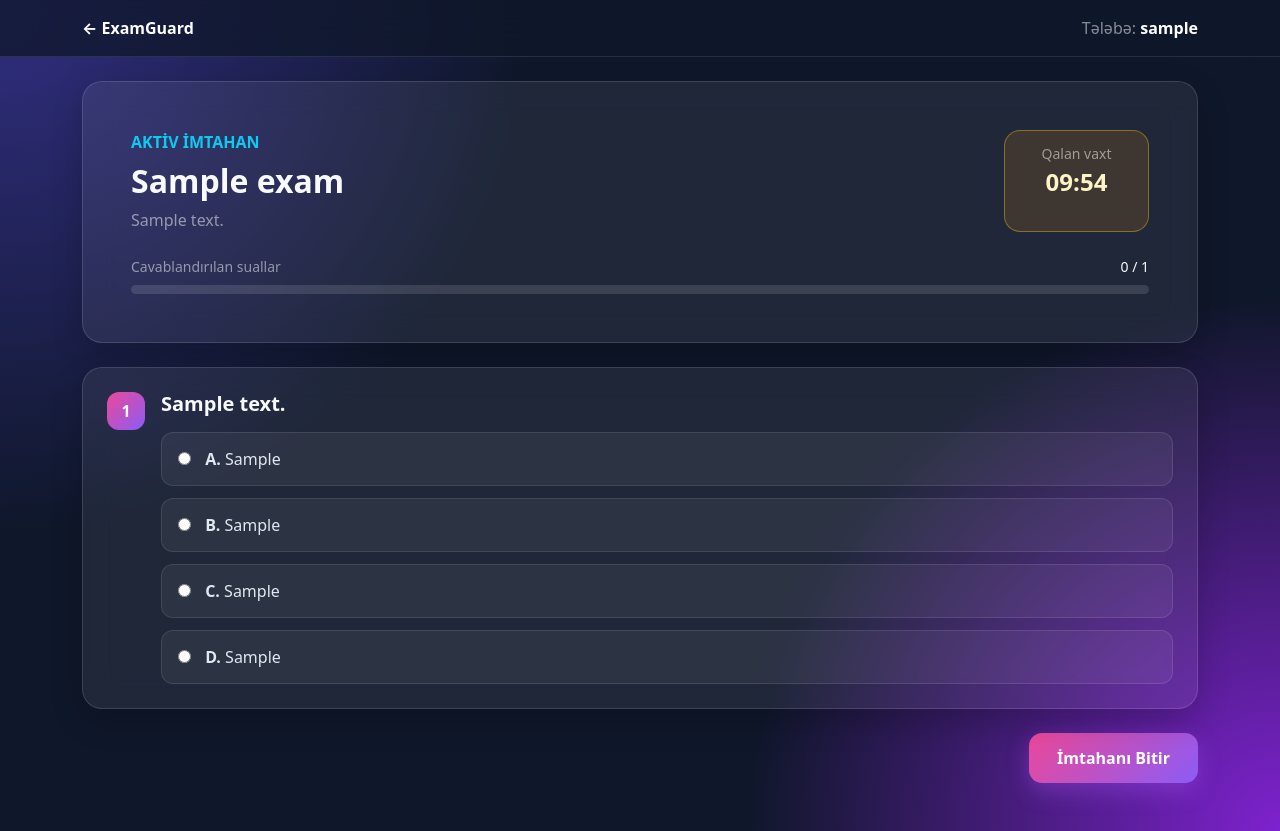
After one commit to azizrzayev/ExamGuard, a Django app: page /student/exam/1/ in a window 1280 px wide. The commit adds this page. Run offline with Django 5.2, Linux system fonts and the light colour scheme; a user stored in the database is signed in; tables that the repository leaves empty hold one stand-in row (values such as "Sample post").

Commit message:
Add PDF exam importG dd and student exam interface
git push origin main#

```diff
--- a/core/views.py
+++ b/core/views.py
@@ -1,9 +1,12 @@
 from core.models import Group
 from django.shortcuts import render, redirect, get_object_or_404
 from django.contrib.auth.decorators import login_required
-from core.forms import GroupForm
+from core.forms import GroupForm, ExamForm, PDFUploadForm
 from core.models.exam import Exam
-from core.forms import GroupForm, ExamForm
+from pypdf import PdfReader
+from core.services.pdf_import import parse_test_questions
+from core.models.question import Question
+from django.db import transaction
 @login_required
 def dashboard_view(request):
     if request.user.is_teacher():
@@ -16,18 +19,47 @@ def teacher_dashboard(request):
 
     if request.method == 'POST':
         form = ExamForm(request.POST, teacher=request.user)
-        if form.is_valid():
-            exam = form.save(commit=False)
-            exam.created_by = request.user
-            exam.save()
-            form.save_m2m()
-            return redirect('teacher_dashboard')
+        pdf_form = PDFUploadForm(request.POST, request.FILES)
+        if form.is_valid() and pdf_form.is_valid():
+            try:
+                reader = PdfReader(pdf_form.cleaned_data['pdf_file'])
+                full_text = "\n".join(page.extract_text() or "" for page in reader.pages)
+                questions, errors = parse_test_questions(full_text)
+            except Exception:
+                pdf_form.add_error('pdf_file', 'PDF faylını oxumaq olmadı.')
+            else:
+                if not full_text.strip():
+                    pdf_form.add_error(
+                        'pdf_file',
+                        'PDF-də düzgün formatlı suallar tapılmadı.'
+                    )
+                elif errors:
+                    for error in errors:
+                        pdf_form.add_error('pdf_file', error)
+                elif not questions:
+                    pdf_form.add_error(
+                        'pdf_file',
+                        "PDF-də düzgün formatlı suallar tapılmadı."
+                    )
+                else:
+                    with transaction.atomic():
+                        exam = form.save(commit=False)
+                        exam.created_by = request.user
+                        exam.save()
+                        form.save_m2m()
+
+                        Question.objects.bulk_create([
+                            Question(exam=exam, created_by=request.user, **q)
+                            for q in questions
+                    ])
+                    return redirect('teacher_dashboard')
     else:
         form = ExamForm(teacher=request.user)
-
+        pdf_form = PDFUploadForm()
     exams = Exam.objects.filter(created_by=request.user)
     return render(request, 'teacher_dashboard.html', {
         'exam_form': form,
+        'pdf_form': pdf_form,
         'exams': exams,
     })
 @login_required
@@ -77,3 +109,72 @@ def add_question_view(request, exam_id):
         return redirect('student_dashboard')
     exam = get_object_or_404(Exam, id=exam_id, created_by=request.user)
     return redirect('teacher_dashboard')
+
+@login_required
+def upload_exam_pdf(request, exam_id):
+    if not request.user.is_teacher():
+        return redirect("student_dashboard")
+    exam = get_object_or_404(
+        Exam,
+        id=exam_id,
+        created_by=request.user,
+    )
+    form = PDFUploadForm()
+    if request.method == "POST":
+        form = PDFUploadForm(request.POST, request.FILES)
+        if form.is_valid():
+            try:
+                reader = PdfReader(form.cleaned_data["pdf_file"])
+                full_text = "\n".join(
+                    page.extract_text() or ""
+                    for page in reader.pages
+                )
+            except Exception:
+                form.add_error("pdf_file", "PDF faylını oxumaq mümkün olmadı.")
+            else:
+                if not full_text.strip():
+                    form.add_error(
+                        "pdf_file",
+                        "PDF-dən mətn çıxmadı. Skan edilmiş PDF dəstəklənmir.",
+                    )
+                else:
+                    questions, errors = parse_test_questions(full_text)
+                    can_confirm = bool(questions) and not errors
+
+                    if can_confirm:
+                        request.session[f"pdf_preview_{exam.id}"] = questions
+                    return render(
+                        request,
+                        "pdf_preview.html",
+                        {
+                            "exam": exam,
+                            "questions": questions,
+                            "errors": errors,
+                            "can_confirm": can_confirm,
+                        },
+                    )
+    return render(
+        request,
+        "pdf_upload.html",
+        {
+            "exam": exam,
+            "exam_form": form,
+        },
+    )
+@login_required
+def start_exam_view(request, exam_id):
+    if request.user.is_teacher():
+        return redirect('teacher_dashboard')
+
+    exam = get_object_or_404(
+        Exam,
+        id=exam_id,
+        groups__students=request.user,
+    )
+
+    questions = exam.questions.order_by('id')[:exam.questions_per_student]
+
+    return render(request, 'take_exam.html', {
+        'exam': exam,
+        'questions': questions,
+    })
--- a/examguard/urls.py
+++ b/examguard/urls.py
@@ -21,4 +21,7 @@ urlpatterns = [
     path('teacher/exam/delete/<int:exam_id>/', views.delete_exam_view, name='delete_exam'),
     path('teacher/exam/<int:exam_id>/add-question/', views.add_question_view, name='add_question'),
     path('teacher/groups/', views.teacher_groups, name='teacher_groups'),
+    path(
+    'teacher/exam/<int:exam_id>/upload-pdf/', views.upload_exam_pdf, name='upload_exam_pdf'),
+    path('student/exam/<int:exam_id>/', views.start_exam_view, name='start_exam'),
 ]
--- a/templates/student_dashboard.html
+++ b/templates/student_dashboard.html
@@ -129,7 +129,7 @@
                                                     </span>
                                                 </div>
                                             </div>
-                                            <a href="#" class="btn btn-glass-gradient w-100 py-2">İmtahana Başla</a>
+                                            <a href="{% url 'start_exam' exam.id %}" class="btn btn-glass-gradient w-100 py-2">İmtahana Başla</a>
                                         </div>
                                     </div>
                                 {% endfor %}
--- /dev/null
+++ b/templates/take_exam.html
@@ -0,0 +1,245 @@
+{% load static %}
+<!DOCTYPE html>
+<html lang="az">
+<head>
+    <meta charset="UTF-8">
+    <meta name="viewport" content="width=device-width, initial-scale=1.0">
+    <title>{{ exam.title }} — ExamGuard</title>
+
+    <link href="https://cdn.jsdelivr.net/npm/bootstrap@5.3.0/dist/css/bootstrap.min.css" rel="stylesheet">
+
+    <style>
+        body {
+            min-height: 100vh;
+            color: #f8fafc;
+            background:
+                radial-gradient(circle at top left, #312e81 0%, transparent 35%),
+                radial-gradient(circle at bottom right, #7e22ce 0%, transparent 35%),
+                #0f172a;
+        }
+
+        .topbar {
+            background: rgba(15, 23, 42, 0.75);
+            backdrop-filter: blur(18px);
+            border-bottom: 1px solid rgba(255, 255, 255, 0.1);
+        }
+
+        .glass-card {
+            background: rgba(255, 255, 255, 0.07);
+            border: 1px solid rgba(255, 255, 255, 0.13);
+            border-radius: 20px;
+            backdrop-filter: blur(16px);
+            box-shadow: 0 12px 32px rgba(0, 0, 0, 0.2);
+        }
+
+        .question-number {
+            width: 38px;
+            height: 38px;
+            display: inline-flex;
+            align-items: center;
+            justify-content: center;
+            border-radius: 12px;
+            font-weight: bold;
+            color: white;
+            background: linear-gradient(135deg, #ec4899, #8b5cf6);
+        }
+
+        .option {
+            display: block;
+            padding: 14px 16px;
+            margin-top: 12px;
+            cursor: pointer;
+            border-radius: 12px;
+            color: #e2e8f0;
+            background: rgba(255, 255, 255, 0.06);
+            border: 1px solid rgba(255, 255, 255, 0.1);
+            transition: 0.2s;
+        }
+
+        .option:hover {
+            transform: translateX(4px);
+            background: rgba(139, 92, 246, 0.2);
+            border-color: rgba(196, 181, 253, 0.6);
+        }
+
+        .option input {
+            margin-right: 10px;
+            accent-color: #a855f7;
+        }
+
+        .option:has(input:checked) {
+            color: white;
+            background: rgba(139, 92, 246, 0.32);
+            border-color: #c084fc;
+        }
+
+        .timer-box {
+            min-width: 145px;
+            text-align: center;
+            padding: 12px 18px;
+            border-radius: 16px;
+            color: #fef3c7;
+            background: rgba(245, 158, 11, 0.14);
+            border: 1px solid rgba(251, 191, 36, 0.4);
+        }
+
+        .progress {
+            height: 9px;
+            background: rgba(255, 255, 255, 0.12);
+        }
+
+        .progress-bar {
+            background: linear-gradient(90deg, #ec4899, #8b5cf6);
+        }
+
+        .finish-button {
+            border: 0;
+            color: white;
+            font-weight: 600;
+            border-radius: 13px;
+            padding: 13px 28px;
+            background: linear-gradient(135deg, #ec4899, #8b5cf6);
+            box-shadow: 0 8px 22px rgba(168, 85, 247, 0.35);
+        }
+
+        .finish-button:hover {
+            color: white;
+            transform: translateY(-2px);
+        }
+    </style>
+</head>
+
+<body>
+    <nav class="topbar py-3 mb-4">
+        <div class="container d-flex justify-content-between align-items-center">
+            <a href="{% url 'student_dashboard' %}"
+               class="text-white text-decoration-none fw-bold">
+                ← ExamGuard
+            </a>
+
+            <span class="text-white-50">
+                Tələbə: <strong class="text-white">{{ request.user.username }}</strong>
+            </span>
+        </div>
+    </nav>
+
+    <main class="container pb-5">
+        <section class="glass-card p-4 p-md-5 mb-4">
+            <div class="d-flex flex-column flex-md-row justify-content-between gap-4">
+                <div>
+                    <p class="text-info mb-2 fw-semibold">AKTİV İMTAHAN</p>
+                    <h1 class="h2 fw-bold">{{ exam.title }}</h1>
+                    <p class="text-white-50 mb-0">
+                        {{ exam.description|default:"İmtahan suallarını diqqətlə cavablandırın." }}
+                    </p>
+                </div>
+
+                <div class="timer-box">
+                    <small class="d-block text-white-50">Qalan vaxt</small>
+                    <strong id="timer" class="fs-4">--:--</strong>
+                </div>
+            </div>
+
+            <div class="mt-4">
+                <div class="d-flex justify-content-between small mb-2">
+                    <span class="text-white-50">Cavablandırılan suallar</span>
+                    <span id="progressText">0 / {{ questions|length }}</span>
+                </div>
+
+                <div class="progress rounded-pill">
+                    <div id="progressBar" class="progress-bar rounded-pill" style="width: 0%"></div>
+                </div>
+            </div>
+        </section>
+
+        <form id="examForm">
+            {% for question in questions %}
+                <section class="glass-card p-4 mb-4 question-card">
+                    <div class="d-flex gap-3 align-items-start">
+                        <span class="question-number">{{ forloop.counter }}</span>
+
+                        <div class="flex-grow-1">
+                            <h5 class="fw-semibold mb-3">{{ question.text }}</h5>
+
+                            <label class="option">
+                                <input type="radio" name="question_{{ question.id }}" value="A">
+                                <strong>A.</strong> {{ question.option_a }}
+                            </label>
+
+                            <label class="option">
+                                <input type="radio" name="question_{{ question.id }}" value="B">
+                                <strong>B.</strong> {{ question.option_b }}
+                            </label>
+
+                            <label class="option">
+                                <input type="radio" name="question_{{ question.id }}" value="C">
+                                <strong>C.</strong> {{ question.option_c }}
+                            </label>
+
+                            <label class="option">
+                                <input type="radio" name="question_{{ question.id }}" value="D">
+                                <strong>D.</strong> {{ question.option_d }}
+                            </label>
+                        </div>
+                    </div>
+                </section>
+            {% empty %}
+                <section class="glass-card p-5 text-center">
+                    <h4>Bu imtahana sual əlavə edilməyib.</h4>
+                </section>
+            {% endfor %}
+
+            {% if questions %}
+                <div class="d-flex justify-content-end">
+                    <button type="button" class="finish-button"
+                            onclick="alert('Növbəti addımda cavabları yoxlama və nəticə hissəsini qoşacağıq.')">
+                        İmtahanı Bitir
+                    </button>
+                </div>
+            {% endif %}
+        </form>
+    </main>
+
+    <script>
+        const totalQuestions = {{ questions|length }};
+        const durationMinutes = Number('{{ exam.duration_minutes }}') || 60;
+        let secondsLeft = durationMinutes * 60;
+
+        function updateTimer() {
+            const minutes = Math.floor(secondsLeft / 60);
+            const seconds = secondsLeft % 60;
+
+            document.getElementById('timer').textContent =
+                String(minutes).padStart(2, '0') + ':' +
+                String(seconds).padStart(2, '0');
+
+            if (secondsLeft > 0) {
+                secondsLeft--;
+            }
+        }
+
+        function updateProgress() {
+            const answered = document.querySelectorAll(
+                'input[type="radio"]:checked'
+            ).length;
+
+            const percent = totalQuestions
+                ? (answered / totalQuestions) * 100
+                : 0;
+
+            document.getElementById('progressText').textContent =
+                answered + ' / ' + totalQuestions;
+
+            document.getElementById('progressBar').style.width =
+                percent + '%';
+        }
+
+        document.querySelectorAll('input[type="radio"]').forEach(function(input) {
+            input.addEventListener('change', updateProgress);
+        });
+
+        updateTimer();
+        setInterval(updateTimer, 1000);
+    </script>
+</body>
+</html>
```
Also changed, not shown: core/forms.py (+15 -0 lines), core/services/pdf_import.py (added, +44 -0 lines), practice/pdf_oxu.py (added, +19 -0 lines), templates/pdf_upload.html (added, +18 -0 lines), templates/teacher_dashboard.html (+9 -1 lines), README.md, 2 other files.
